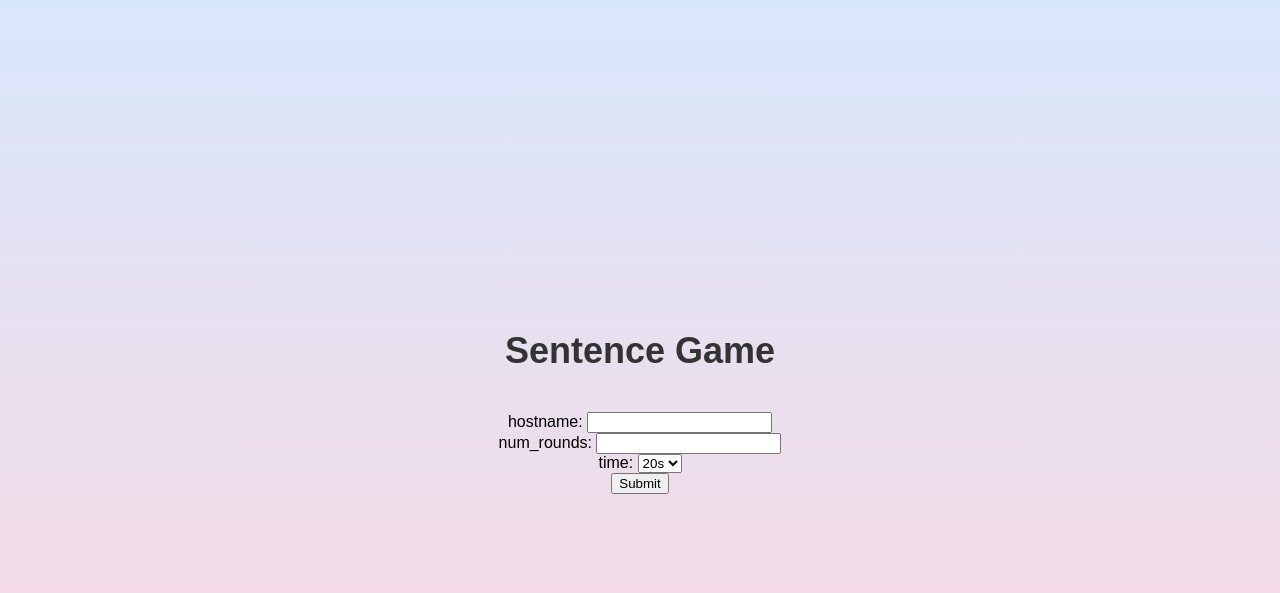
After one commit to liuyxxy/final, a Django app: page /create/ in a window 1280 px wide. The commit adds this page. Shown: the top 593 px of the page. Run offline with Django 5.2, Linux system fonts and the light colour scheme.

Commit message:
Did home and create game pages

```diff
--- /dev/null
+++ b/myapp/forms.py
@@ -0,0 +1,12 @@
+from django import forms
+
+DEMO_CHOICES =(
+    ("1", "20s"),
+    ("2", "30s"),
+    ("3", "40s"),
+)
+
+class CreateForm(forms.Form):
+    hostname = forms.CharField(label="hostname", max_length=100)
+    num_rounds = forms.IntegerField(label='num_rounds')
+    time = forms.ChoiceField(choices = DEMO_CHOICES, label='time')
--- a/myapp/models.py
+++ b/myapp/models.py
@@ -4,7 +4,7 @@ import uuid
 # Create your models here.
 class Room(models.Model):
     room_id = models.UUIDField(default=uuid.uuid4, editable=False, unique=True)
-    host = models.CharField(max_length=50)
+    host = models.CharField(default='', max_length=50)
     time_limit = models.IntegerField(choices=[(10, '10s'), (20, '20s'), (30, '30s'), (40, '40s')], default=20)
     rounds = models.PositiveIntegerField(default=3)
     created_at = models.DateTimeField(auto_now_add=True)
--- /dev/null
+++ b/myapp/templates/create.html
@@ -0,0 +1,14 @@
+{% extends "base.html" %}
+{% block content %}
+<div class="container">
+    <h1>Sentence Game</h1>
+    <div className="CreateRoom">
+        <form action="/create/" method="post">
+            {% csrf_token %}
+            {{ form }}
+            <input type="submit" value="Submit">
+        </form>
+    </div>
+</div>
+{% endblock %}
+</html>
--- a/myapp/templates/home.html
+++ b/myapp/templates/home.html
@@ -2,7 +2,7 @@
 {% block content %}
 <div class="container">
     <h1>Sentence Game</h1>
-    <button class="btn">Create</button>
+    <a class="btn btn-primary" href="/create/">Create</a>
 </div>
 {% endblock %}
 </html>
--- a/myapp/urls.py
+++ b/myapp/urls.py
@@ -3,5 +3,7 @@ from . import views
 
 urlpatterns = [
     path('', views.home, name="home"),
-    path('game', views.game, name="game")
+    path('create/', views.create, name="create"),
+    # path('wait/<str:room_id>', views.wait, name="wait"),
+    path('game/', views.game, name="game")
 ]
--- a/myapp/views.py
+++ b/myapp/views.py
@@ -1,12 +1,46 @@
-from django.shortcuts import render, get_object_or_404
+import datetime
+from django.shortcuts import render, get_object_or_404, redirect
+from django.http import HttpResponseRedirect, HttpResponse
 from .models import *
+from .forms import CreateForm
+
+def getcookie(request):
+    tutorial  = request.COOKIES['java-tutorial']
+    return HttpResponse("java tutorials @: "+  tutorial);
 
 # Create your views here.
 def home(request):
     return render(request, 'home.html')
 
+def create(request):
+        # if this is a POST request we need to process the form data
+    if request.method == "POST":
+        # create a form instance and populate it with data from the request:
+        form = CreateForm(request.POST)
+        # check whether it's valid:
+        if form.is_valid():
+            # process the data in form.cleaned_data as required
+            hostname = form.cleaned_data['hostname']
+            num_rounds = form.cleaned_data['num_rounds']
+            time = form.cleaned_data['time']
+
+            room = Room(time_limit=time, rounds=num_rounds)
+            host = Player(user=hostname, room=room)
+            room.host = host
+            room.save()
+            host.save()
+            request.session['room_id'] = str(room.room_id)
+            # redirect to a new URL:
+            return redirect(game)
+
+    # if a GET (or any other method) we'll create a blank form
+    else:
+        form = CreateForm()
+
+    return render(request, 'create.html', {'form': form})
+
 def game(request):
-    room = get_object_or_404(Room, room_id='703acb23-d420-4524-a053-03a1132b98ed')
+    room = get_object_or_404(Room, room_id=request.session['room_id'])
     players = room.room_players.all()
     texts = room.room_texts.all()
     return render(request, 'game.html', {'room': room, 'players': players, 'texts': texts})
```
Also changed, not shown: db.sqlite3, myapp/migrations/0002_alter_room_host.py (added).
